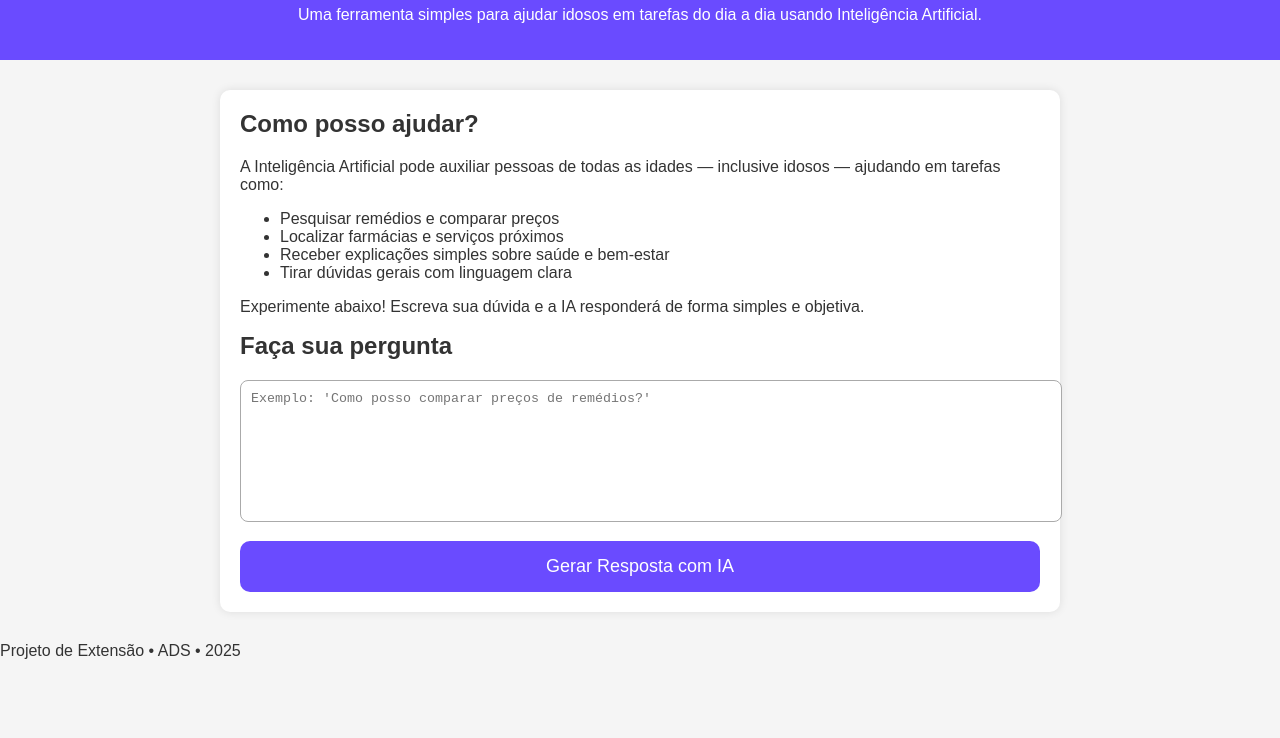
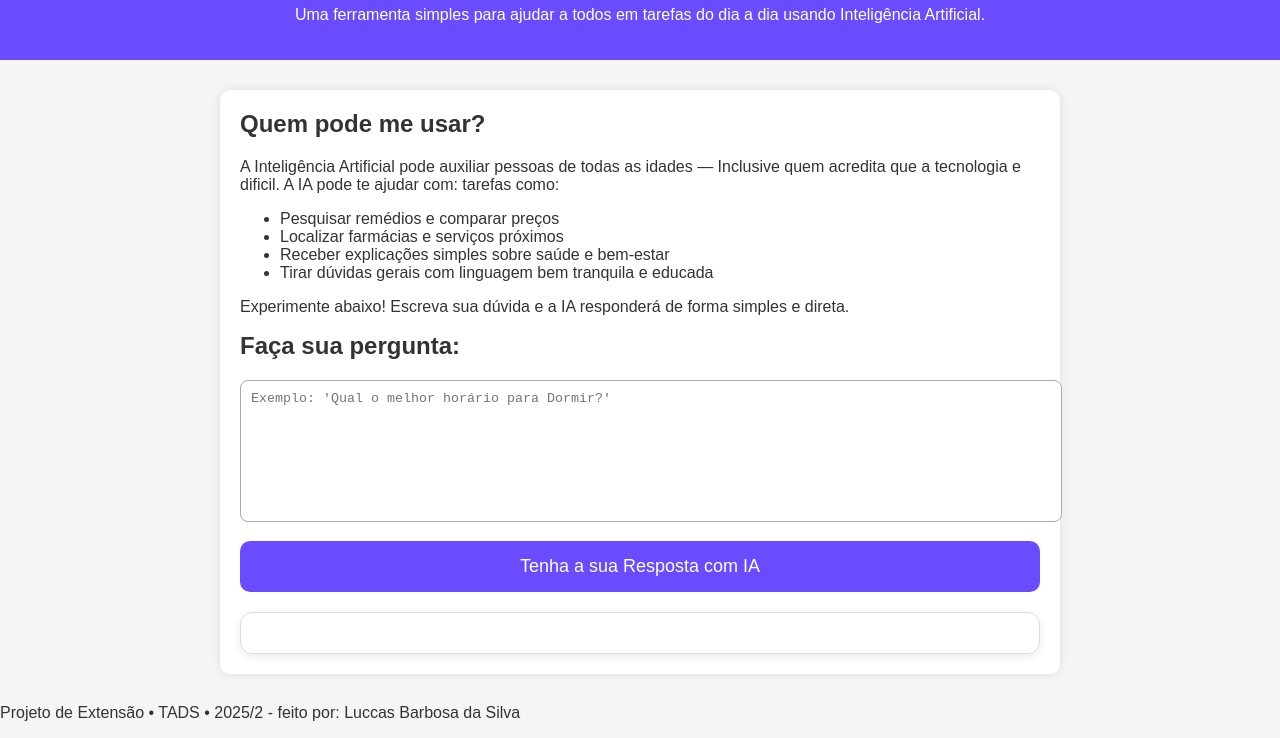
Before and after one commit to luccasBs/Ia-para-terceira-idade, a website: page index.html in a window 1280 px wide. Shown: the part 72-810 px from the top of the page. Drawn offline with Linux system fonts and the light colour scheme.

Commit message:
Mudança no estilo resposta

```diff
--- a/index.html
+++ b/index.html
@@ -11,43 +11,43 @@
 
 <body>
     <header class="topo">
-        <h1>Assistente Digital para a Terceira Idade</h1>
-        <p>Uma ferramenta simples para ajudar idosos em tarefas do dia a dia usando Inteligência Artificial.</p>
+        <h1>Iavô - Seu assistente simples de perguntas e respostas</h1>
+        <p>Uma ferramenta simples para ajudar a todos em tarefas do dia a dia usando Inteligência Artificial.</p>
     </header>
 
     <main class="conteudo">
         <section class="explicacao">
-            <h2>Como posso ajudar?</h2>
+            <h2>Quem pode me usar?</h2>
             <p>
-                A Inteligência Artificial pode auxiliar pessoas de todas as idades — inclusive idosos —
-                ajudando em tarefas como:
+                A Inteligência Artificial pode auxiliar pessoas de todas as idades —  Inclusive quem acredita que a tecnologia e dificil. A IA pode te ajudar com:
+                tarefas como:
             </p>
 
             <ul>
                 <li>Pesquisar remédios e comparar preços</li>
                 <li>Localizar farmácias e serviços próximos</li>
                 <li>Receber explicações simples sobre saúde e bem-estar</li>
-                <li>Tirar dúvidas gerais com linguagem clara</li>
+                <li>Tirar dúvidas gerais com linguagem bem tranquila e educada</li>
             </ul>
 
             <p>
-                Experimente abaixo! Escreva sua dúvida e a IA responderá de forma simples e objetiva.
+                Experimente abaixo! Escreva sua dúvida e a IA responderá de forma simples e direta.
             </p>
         </section>
 
         <section class="form-ia">
-            <h2>Faça sua pergunta</h2>
+            <h2>Faça sua pergunta:</h2>
 
-            <textarea id="inputTexto" placeholder="Exemplo: 'Como posso comparar preços de remédios?'"></textarea>
+            <textarea id="inputTexto" placeholder="Exemplo: 'Qual o melhor horário para Dormir?'"></textarea>
 
-            <button id="btnGerar">Gerar Resposta com IA</button>
+            <button id="btnGerar"> Tenha a sua Resposta com IA</button>
 
             <div id="respostaIA" class="caixa-resposta"></div>
         </section>
     </main>
 
     <footer class="rodape">
-        <p>Projeto de Extensão • ADS • 2025</p>
+        <p>Projeto de Extensão • TADS • 2025/2 - feito por: Luccas Barbosa da Silva</p>
     </footer>
 
     <!-- SCRIPT -->
--- a/script.js
+++ b/script.js
@@ -3,34 +3,39 @@ const btnGerar = document.getElementById("btnGerar");
 const inputTexto = document.getElementById("inputTexto");
 const respostaIA = document.getElementById("respostaIA");
 
-// Função para chamar o backend (/api/chat)
+// Função simples para converter Markdown básico em HTML
+function converterMarkdown(texto) {
+    return texto
+        .replace(/\*\*(.*?)\*\*/g, "<strong>$1</strong>") // **negrito**
+        .replace(/\*(.*?)\*/g, "<em>$1</em>")             // *itálico*
+        .replace(/\n/g, "<br>");                          // quebra de linha
+}
+
+// Função para chamar o backend
 async function gerarRespostaIA(texto) {
     const BACKEND_URL = "/api/chat";
 
     try {
-        respostaIA.textContent = "Gerando resposta, por favor aguarde...";
+        respostaIA.innerHTML = "<em>Gerando resposta, por favor aguarde...</em>";
 
         const response = await fetch(BACKEND_URL, {
             method: "POST",
             headers: {
                 "Content-Type": "application/json"
             },
-            body: JSON.stringify({
-                inputTexto: texto
-            })
+            body: JSON.stringify({ inputTexto: texto })
         });
 
         const data = await response.json();
 
         if (data.error) {
-            console.error(data.error);
             return data.error;
         }
 
-        return data.resposta;
+        return converterMarkdown(data.resposta);
 
     } catch (error) {
-        console.error("Erro ao conectar com o servidor Vercel:", error);
+        console.error("Erro:", error);
         return "Não foi possível conectar ao assistente. Tente novamente mais tarde.";
     }
 }
@@ -45,5 +50,5 @@ btnGerar.addEventListener("click", async () => {
     }
 
     const resposta = await gerarRespostaIA(texto);
-    respostaIA.textContent = resposta;
+    respostaIA.innerHTML = resposta;
 });
--- a/style.css
+++ b/style.css
@@ -1,4 +1,4 @@
-/* Estilos básicos para o site IA */
+/* Estilos básicos para o site Iavô */
 
 body {
   margin: 0;
@@ -61,3 +61,23 @@ button {
 button:hover {
   background: #593cdc;
 }
+
+.caixa-resposta {
+    margin-top: 20px;
+    padding: 20px;
+    background: #ffffff;
+    border-radius: 12px;
+    border: 1px solid #ddd;
+    box-shadow: 0px 3px 10px rgba(0,0,0,0.08);
+    font-size: 1.1rem;
+    line-height: 1.7;
+    color: #333;
+}
+
+.caixa-resposta strong {
+    color: #4a2cff;
+}
+
+.caixa-resposta em {
+    color: #888;
+}
```
